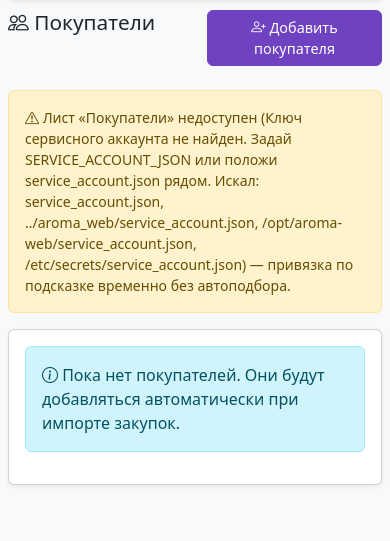
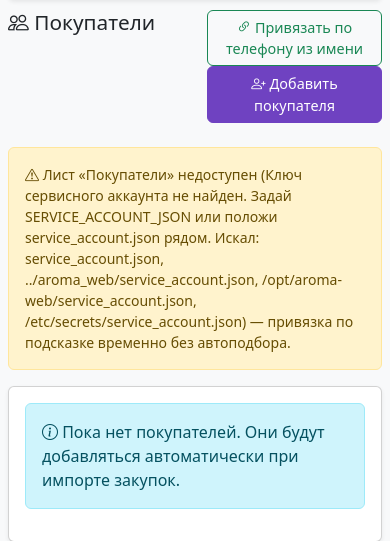
Before and after one commit to Azzara-wow/aroma-manager, a FastAPI app: page /buyers in a window 390 px wide. Shown: the part 66-607 px from the top of the page. Run offline with FastAPI, Linux system fonts and the light colour scheme; data that the repository does not hold is empty.

Commit message:
Покупатели: точная привязка по телефону из имени «79… - Имя»
Витрина теперь передаёт покупателя как «телефон - имя». Извлекаем телефон прямо
из имени (buyers_sheet.phone_from_name) — точная привязка вместо нечёткого
совпадения:
- suggest_phone отдаёт телефон из имени приоритетно;
- кнопка «Привязать по телефону из имени» массово проставляет buyers.phone
  (уже привязанных не трогает);
- сборка доставки берёт телефон из имени, если ручной привязки нет.

Co-Authored-By: Claude Opus 4.8 <noreply@anthropic.com>

```diff
--- a/app.py
+++ b/app.py
@@ -531,7 +531,7 @@ async def reopen_zakupka(zakupka_id: int):
 
 # === Покупатели ===
 @app.get("/buyers", response_class=HTMLResponse)
-def buyers_list(request: Request):
+def buyers_list(request: Request, msg: str = ""):
     db = get_db()
     buyers_raw = db.execute("SELECT * FROM buyers ORDER BY name").fetchall()
     buyers = [row_to_dict(b) for b in buyers_raw]
@@ -561,6 +561,7 @@ def buyers_list(request: Request):
         "buyers": buyers,
         "pick_options": pick_options,
         "sheet_error": sheet_error,
+        "msg": msg,
     })
 
 
@@ -574,6 +575,29 @@ def link_buyer_phone(buyer_id: int = Form(...), phone: str = Form("")):
     db.commit()
     db.close()
     return RedirectResponse(url="/buyers", status_code=303)
+
+
+@app.post("/buyers/autolink")
+def buyers_autolink():
+    """Массово проставить телефон покупателям, у кого он есть в имени («79… - Имя»).
+    Уже привязанных не трогаем."""
+    import buyers_sheet
+    from urllib.parse import quote
+    db = get_db()
+    linked = 0
+    for b in db.execute("SELECT id, name, phone FROM buyers").fetchall():
+        if buyers_sheet.normalize_phone(b["phone"] or ""):
+            continue  # уже привязан вручную
+        ph = buyers_sheet.phone_from_name(b["name"] or "")
+        if ph:
+            db.execute("UPDATE buyers SET phone = ? WHERE id = ?", (ph, b["id"]))
+            linked += 1
+    db.commit()
+    db.close()
+    return RedirectResponse(
+        url=f"/buyers?msg={quote(f'Привязано по телефону из имени: {linked}')}",
+        status_code=303,
+    )
 
 
 @app.post("/buyers/add")
@@ -856,7 +880,8 @@ def _zakupka_lines_by_phone(db, zakupka_id):
     ).fetchall()
     out = {}
     for it in items:
-        ph = phone_by_name.get(it["buyer_name"], "")
+        # привязка вручную (buyers.phone) или телефон прямо из имени «7… - Имя»
+        ph = phone_by_name.get(it["buyer_name"], "") or buyers_sheet.phone_from_name(it["buyer_name"])
         if not ph:
             continue
         lines, _ = out.setdefault(ph, ([], it["buyer_name"]))
--- a/buyers_sheet.py
+++ b/buyers_sheet.py
@@ -14,6 +14,7 @@ Google-листа, что заполняет витрина aroma_web. Пише
 Колонки A–G принадлежат aroma_web (не трогаем их порядок). H–M — доставка.
 """
 import os
+import re
 from functools import lru_cache
 
 import gspread
@@ -224,9 +225,29 @@ def _canon_name(s):
     return " ".join((s or "").lower().replace("ё", "е").split())
 
 
+def phone_from_name(name):
+    """Извлечь телефон из имени вида «79022034755 - Оксана». Канон 7XXXXXXXXXX или ''.
+
+    Теперь витрина передаёт покупателя как «телефон - имя», поэтому телефон берём
+    прямо из строки — это точная привязка, без нечёткого совпадения по имени."""
+    s = str(name or "")
+    # телефон обычно в начале, до разделителя (-, —, |, , : ;)
+    head = re.split(r"[\-—|,:;]", s, 1)[0]
+    canon = normalize_phone(head)
+    if valid_phone(canon):
+        return canon
+    # запасной вариант: если во всей строке ровно один валидный номер
+    canon = normalize_phone(s)
+    return canon if valid_phone(canon) else ""
+
+
 def suggest_phone(name, recipients=None):
-    """Лучшее совпадение телефона из листа по имени покупателя закупки.
-    Возвращает канонический телефон или '' если уверенного совпадения нет."""
+    """Лучшее совпадение телефона по имени покупателя закупки. Канон или ''.
+    Приоритет — телефон ПРЯМО В ИМЕНИ («79022034755 - Оксана»), это точная привязка;
+    иначе падаем на нечёткое совпадение по имени со списком получателей."""
+    ph = phone_from_name(name)
+    if ph:
+        return ph
     recipients = recipients if recipients is not None else list_recipients()
     target = _canon_name(name)
     if not target:
--- a/templates/buyers.html
+++ b/templates/buyers.html
@@ -8,12 +8,21 @@
         <h2><i class="bi bi-people"></i> Покупатели</h2>
     </div>
     <div class="col text-end">
+        <form method="POST" action="/buyers/autolink" class="d-inline">
+            <button class="btn btn-outline-success" type="submit"
+                    title="Проставить телефон всем, у кого он есть в имени (79… - Имя)">
+                <i class="bi bi-link-45deg"></i> Привязать по телефону из имени
+            </button>
+        </form>
         <button class="btn btn-primary" data-bs-toggle="modal" data-bs-target="#addBuyerModal">
             <i class="bi bi-person-plus"></i> Добавить покупателя
         </button>
     </div>
 </div>
 
+{% if msg %}
+<div class="alert alert-success small"><i class="bi bi-check-circle"></i> {{ msg }}</div>
+{% endif %}
 {% if sheet_error %}
 <div class="alert alert-warning small"><i class="bi bi-exclamation-triangle"></i>
     Лист «Покупатели» недоступен ({{ sheet_error }}) — привязка по подсказке временно без автоподбора.</div>
```
